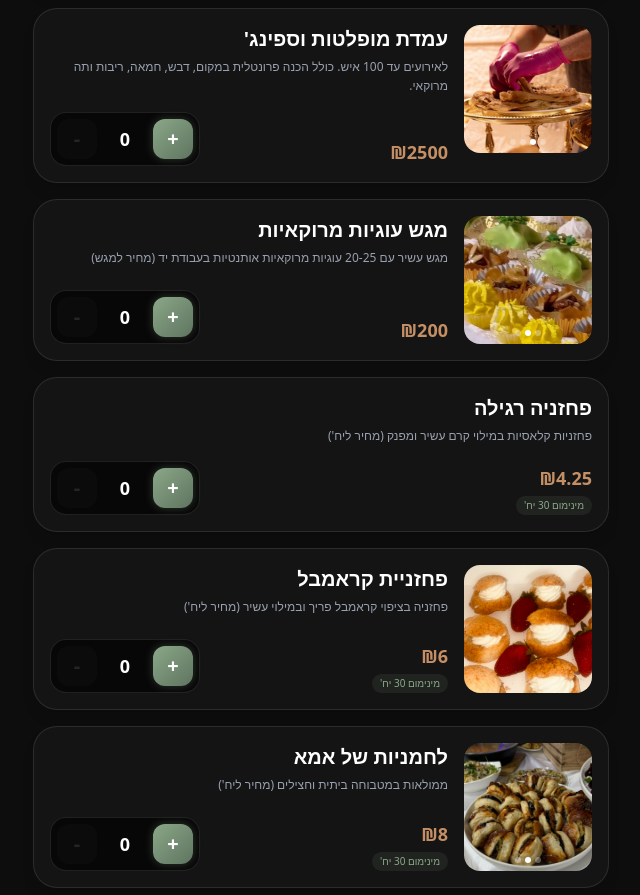
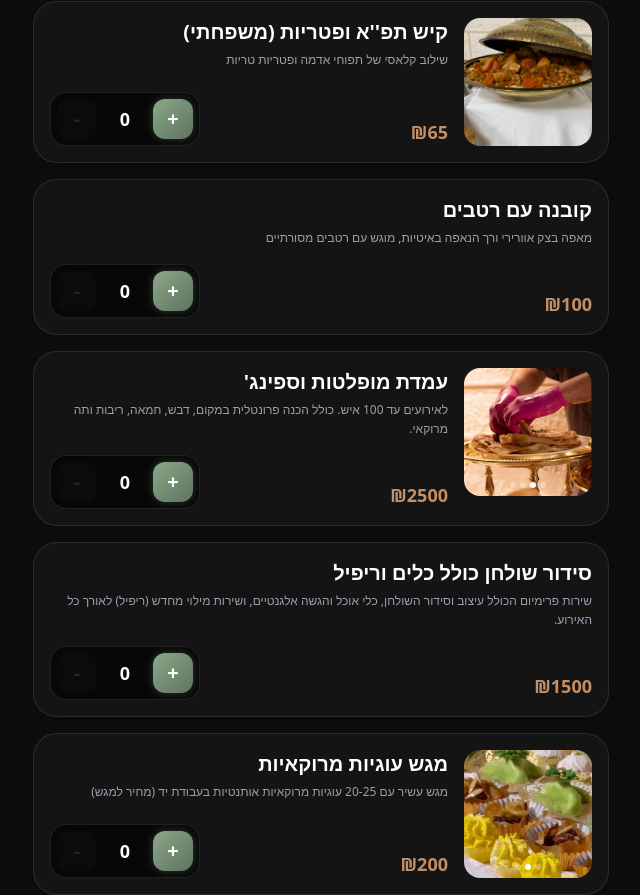
Before and after one commit to oriIsrael856/lahilula, a Next.js app: page / in a window 1280 px wide. Shown: the part 2922-3817 px from the top of the page, without its empty margins (319-959 px from the left). Built offline with nearby package versions, Linux system fonts and the light colour scheme.

Commit message:
Added items to menu

```diff
--- a/src/app/page.tsx
+++ b/src/app/page.tsx
@@ -8,7 +8,7 @@ const BG_IMAGES = [
   "/bg9.jpeg", "/bg10.jpeg", "/bg11.jpeg", "/bg12.jpeg", "/bg13.jpeg"
 ];
 
-// הקטגוריות, כולל סלטים
+// הקטגוריות
 const CATEGORIES = ["הכל", "מנות ראשונות", "סלטים", "מגשי אירוח", "עמדות לאירועים", "פסטות ועיקריות", "מאפים"];
 
 // --- הגדרת המנות ---
@@ -47,7 +47,7 @@ const MENU = [
     images: ["/egplant.jpeg"]
   },
 
-  // --- סלטים (החדשים) ---
+  // --- סלטים ---
   {
     id: 30,
     name: "קרפצ'ו סלק",
@@ -88,6 +88,14 @@ const MENU = [
     desc: "פסטה קרה ברוטב פסטו בזיליקום ביתי, זיתי קלמטה ועגבניות שרי (כמות סועדים עד 20 איש)",
     images: ["pastaPesto.jpeg"]
   },
+  {
+    id: 44,
+    name: "כרוב סיני עם חמוציות ושומשום",
+    price: 120,
+    category: "סלטים",
+    desc: "סלט כרוב רענן, מתקתק וקראנצ'י (כמות סועדים עד 20 איש)",
+    images: []
+  },
 
   // --- מאפים ---
   {
@@ -106,6 +114,14 @@ const MENU = [
     desc: "שילוב קלאסי של תפוחי אדמה ופטריות טריות",
     images: ["/bg13.jpeg"]
   },
+  {
+    id: 42,
+    name: "קובנה עם רטבים",
+    price: 100,
+    category: "מאפים",
+    desc: "מאפה בצק אוורירי ורך הנאפה באיטיות, מוגש עם רטבים מסורתיים",
+    images: []
+  },
 
   // --- עמדות לאירועים ---
   {
@@ -115,6 +131,14 @@ const MENU = [
     category: "עמדות לאירועים",
     desc: "לאירועים עד 100 איש. כולל הכנה פרונטלית במקום, דבש, חמאה, ריבות ותה מרוקאי.",
     images: ["/mp1.jpeg", "/mp2.jpeg", "/mp3.jpeg", "/mp4.jpeg"]
+  },
+  {
+    id: 45,
+    name: "סידור שולחן כולל כלים וריפיל",
+    price: 1500,
+    category: "עמדות לאירועים",
+    desc: "שירות פרימיום הכולל עיצוב וסידור השולחן, כלי אוכל והגשה אלגנטיים, ושירות מילוי מחדש (ריפיל) לאורך כל האירוע.",
+    images: []
   },
 
   // --- מגשי אירוח ---
@@ -140,7 +164,7 @@ const MENU = [
     price: 6,
     category: "מגשי אירוח",
     desc: "פחזניה בציפוי קראמבל פריך ובמילוי עשיר (מחיר ליח')",
-    images: ["/cramblePahzania.jpeg"]
+    images: []
   },
   {
     id: 3,
@@ -278,6 +302,14 @@ const MENU = [
     price: 150,
     category: "פסטות ועיקריות",
     desc: "פלחי ירקות שורש צלויים",
+    images: []
+  },
+  {
+    id: 43,
+    name: "סלמון שלם למרכז שולחן",
+    price: 250,
+    category: "פסטות ועיקריות",
+    desc: "נתח סלמון שלם ומרשים, עשוי בתנור ומוגש למרכז השולחן",
     images: []
   }
 ];
@@ -620,7 +652,6 @@ export default function Home() {
                     </div>
 
                     <nav className="space-y-4">
-                        {/* כפתור הסיפור שלי בתפריט */}
                         <button
                             onClick={() => {
                                 setIsMenuOpen(false);
@@ -669,7 +700,7 @@ export default function Home() {
 
                     <div className="absolute inset-0 z-0">
                         <img
-                            src="/about-bg.jpeg" // וודא שיש קובץ בשם הזה ב-public
+                            src="/about-bg.jpeg"
                             alt="רקע אודות"
                             className="w-full h-full object-cover opacity-30"
                         />
```
